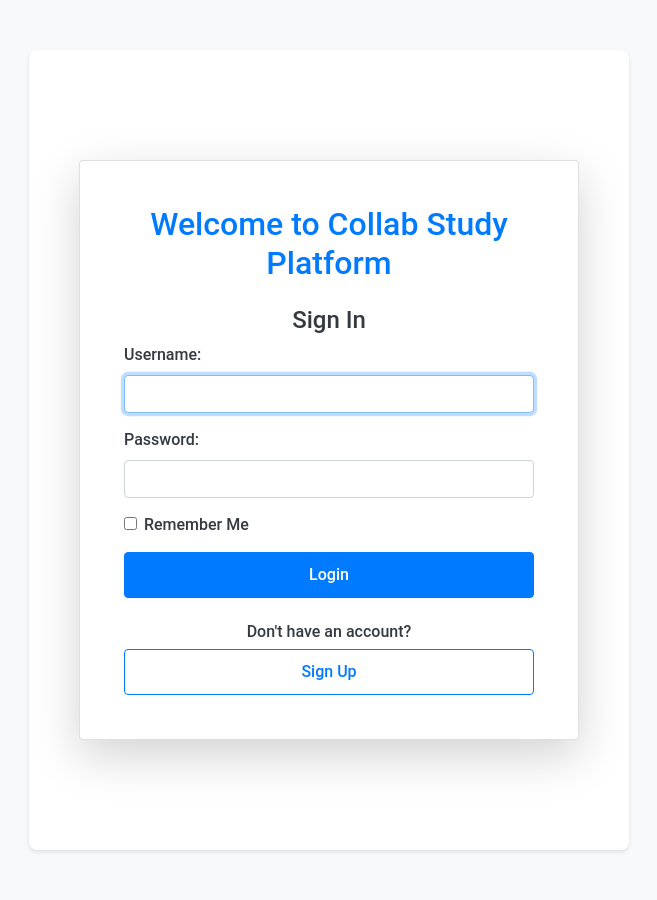
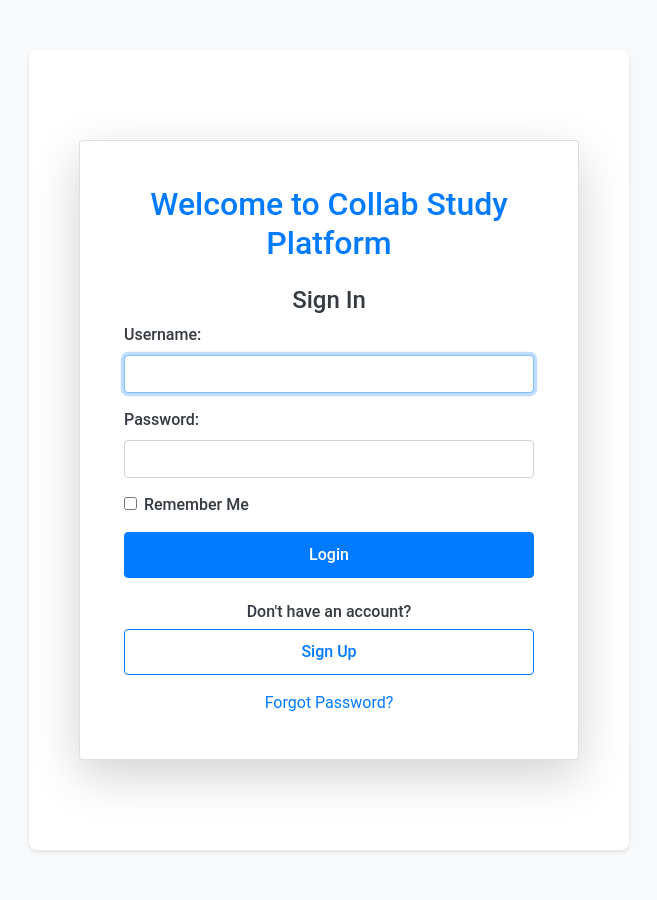
Before and after one commit to Henokgeta12/CollabLearn, a Flask app: page /login in a window 1280 px wide. Shown: the whole page, without its empty margins (311-968 px from the left). Run offline with Flask 3, Linux system fonts and the light colour scheme; some libraries are stand-ins or nearby versions.

Commit message:
add confirm email reset email reset password html to templates add forgot password to login.html

```diff
--- a/app/templates/login.html
+++ b/app/templates/login.html
@@ -73,6 +73,12 @@
                         <button type="submit" class="btn btn-outline-primary btn-block">Sign Up</button>
                     </form>
                 </div>
+
+                <!-- Forgot Password Link -->
+                <div class="text-center mt-3">
+                    <a href="{{ url_for('request_reset') }}" class="text-primary">Forgot Password?</a>
+                </div>
+
             </div>
         </div>
     </div>
```
